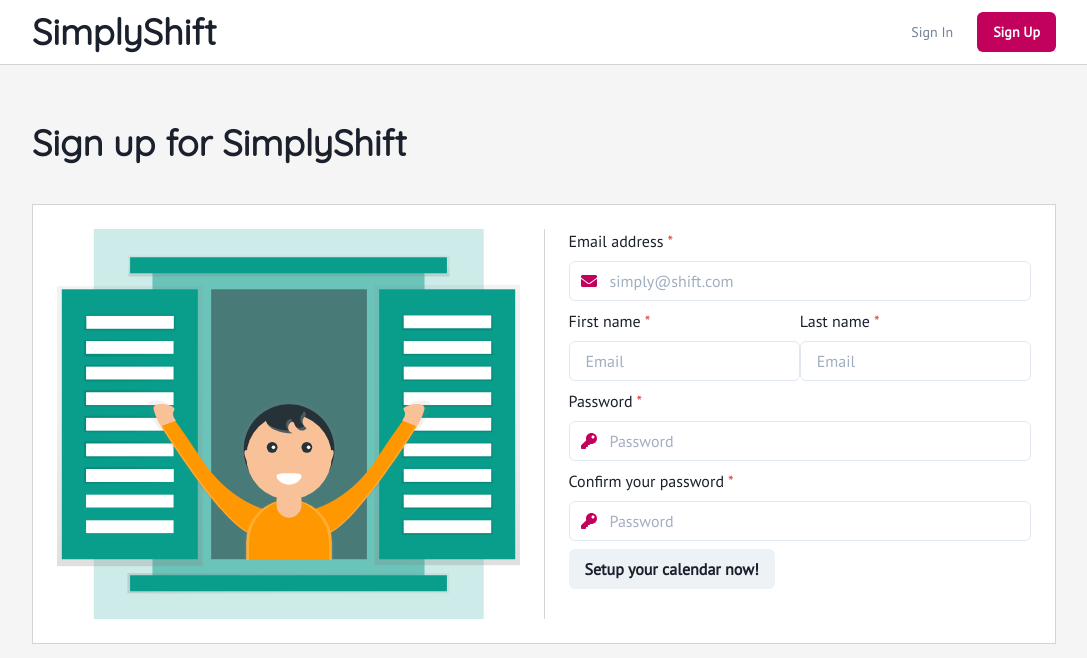
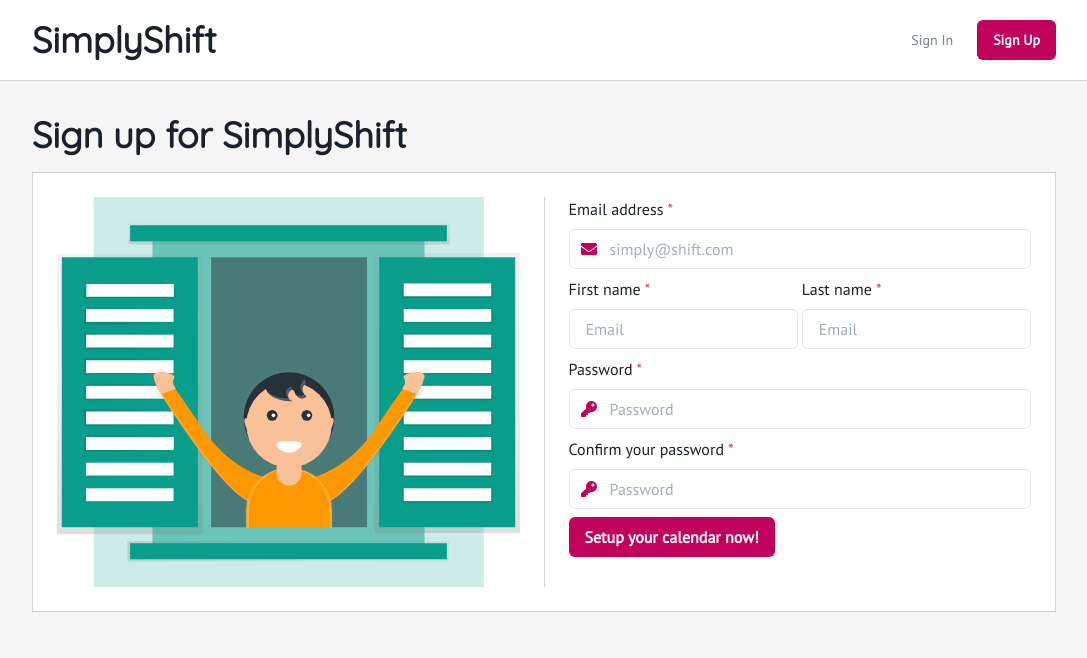
Before and after one commit to winnekes/simplyshift-client, a Next.js app in the folder client/: page /signup in a window 1280 px wide. Shown: the top 658 px of the page, without its empty margins (96-1183 px from the left). Built offline with nearby package versions, Linux system fonts and the light colour scheme.

Commit message:
Update theme

```diff
--- a/client/components/divided-segment.tsx
+++ b/client/components/divided-segment.tsx
@@ -1,6 +1,6 @@
 import { Box, Stack, StackDivider, useColorMode } from "@chakra-ui/react";
 import { Children, FunctionComponent } from "react";
-import { colors } from "../constants/colors";
+import { colors } from "../theme/colors";
 
 export const DividedSegment: FunctionComponent = ({ children }) => {
   const { colorMode } = useColorMode();
--- a/client/components/navbar.tsx
+++ b/client/components/navbar.tsx
@@ -12,11 +12,10 @@ import {
   MenuList,
   Stack,
   useColorMode,
-  useColorModeValue,
 } from "@chakra-ui/react";
 import RouteLink from "next/link";
-import { colors } from "../constants/colors";
-import { width } from "../constants/theme";
+import { colors } from "../theme/colors";
+import { width } from "../theme/theme";
 import { useAuthContext } from "../contexts/auth-context";
 
 export function Navbar() {
@@ -26,6 +25,7 @@ export function Navbar() {
 
   return (
     <Box
+      py={2}
       bg={colors[colorMode].ui02}
       mb="2rem"
       borderBottom={`1px solid ${colors[colorMode].ui03}`}
--- a/client/components/page-wrapper.tsx
+++ b/client/components/page-wrapper.tsx
@@ -4,7 +4,7 @@ import { Navbar } from "./navbar";
 import { Container } from "@chakra-ui/react";
 import { useAuthContext } from "../contexts/auth-context";
 import { useRouter } from "next/router";
-import { width } from "../constants/theme";
+import { width } from "../theme/theme";
 
 type Props = {
   title: string;
--- a/client/components/page.tsx
+++ b/client/components/page.tsx
@@ -1,14 +1,16 @@
 import { Box, useColorMode } from "@chakra-ui/react";
 import { FunctionComponent } from "react";
-import { colors } from "../constants/colors";
-import { width } from "../constants/theme";
+import { colors } from "../theme/colors";
+import { width } from "../theme/theme";
 
 interface PageSubComponents {
   Title: FunctionComponent;
   Content: FunctionComponent;
 }
 
-const Title: FunctionComponent = ({ children }) => <Box py={6}>{children}</Box>;
+const Title: FunctionComponent = ({ children }) => (
+  <Box paddingX={[6, 0]}>{children}</Box>
+);
 
 const Content: FunctionComponent = ({ children }) => {
   const { colorMode } = useColorMode();
--- a/client/pages/_app.tsx
+++ b/client/pages/_app.tsx
@@ -2,7 +2,7 @@ import "../styles/globals.scss";
 import type { AppProps } from "next/app";
 import { AuthProvider } from "../contexts/auth-context";
 import { ChakraProvider } from "@chakra-ui/react";
-import { theme } from "../constants/theme";
+import { theme } from "../theme/theme";
 import { ReactQueryDevtools } from "react-query/devtools";
 import { QueryClient, QueryClientProvider } from "react-query";
 
--- a/client/pages/_document.tsx
+++ b/client/pages/_document.tsx
@@ -1,6 +1,6 @@
 import Document, { Html, Head, Main, NextScript } from "next/document";
 import { ColorModeScript } from "@chakra-ui/react";
-import { theme } from "../constants/theme";
+import { theme } from "../theme/theme";
 
 // todo figure out if converting to functional component is possible
 class MyDocument extends Document {
--- a/client/pages/login.tsx
+++ b/client/pages/login.tsx
@@ -1,4 +1,5 @@
 import {
+  Button,
   FormControl,
   FormHelperText,
   FormLabel,
@@ -69,7 +70,6 @@ export default function Login() {
                     <Icon as={FaKey} color="brand01.100" />
                   </InputLeftElement>
                   <Input
-                    variant="filled"
                     type="password"
                     placeholder="Password"
                     name="password"
@@ -81,7 +81,9 @@ export default function Login() {
                 </FormHelperText>
               </FormControl>
 
-              <button type="submit">Submit</button>
+              <Button type="submit" variant="secondary">
+                Submit
+              </Button>
             </form>
 
             <Image src="/images/illustration-login.svg" />
--- a/client/pages/signup.tsx
+++ b/client/pages/signup.tsx
@@ -12,6 +12,7 @@ import {
   InputLeftElement,
   Icon,
   Heading,
+  Stack,
 } from "@chakra-ui/react";
 import { useForm } from "react-hook-form";
 import { FaEnvelope, FaKey } from "react-icons/fa";
@@ -54,7 +55,7 @@ export default function Signup() {
                 </FormHelperText>
               </FormControl>
 
-              <Flex>
+              <Stack direction={["column", "row"]} spacing={1}>
                 <FormControl isRequired>
                   <FormLabel>First name</FormLabel>
                   <Input
@@ -80,8 +81,7 @@ export default function Signup() {
                     {errors.email && errors.email.message}
                   </FormHelperText>
                 </FormControl>
-              </Flex>
-
+              </Stack>
               <FormControl isRequired>
                 <FormLabel>Password</FormLabel>
                 <InputGroup>
@@ -118,7 +118,7 @@ export default function Signup() {
                 </FormHelperText>
               </FormControl>
 
-              <Button>Setup your calendar now!</Button>
+              <Button variant="primary">Setup your calendar now!</Button>
             </form>
           </DividedSegment>
         </Page.Content>
--- /dev/null
+++ b/client/theme/components/button.tsx
@@ -0,0 +1,14 @@
+export const Button = {
+  // baseStyle: {
+  //   bg: "#ff0",
+  // },
+  variants: {
+    primary: {
+      bg: "brand01.100",
+      color: "white",
+    },
+    secondary: {
+      bg: "lightgray",
+    },
+  },
+};
--- a/client/constants/theme.ts
+++ b/client/theme/theme.ts
@@ -1,5 +1,6 @@
 import { extendTheme, ThemeConfig } from "@chakra-ui/react";
 import { colors } from "./colors";
+import { Button } from "./components/button";
 
 // color mode configuration
 // todo store somewhere
@@ -19,6 +20,7 @@ export const theme = extendTheme({
     body: "PT Sans",
     heading: "Quicksand",
   },
+  components: { Button },
   styles: {
     global: (props) => ({
       body: {
```
Also changed, not shown: client/theme/colors.ts (renamed from client/constants/colors.ts).
